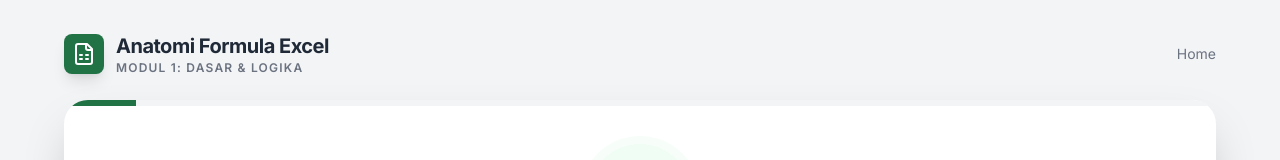
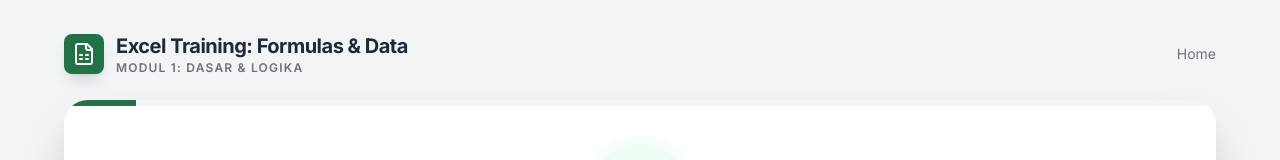
Before and after one commit to bagusmur1997/Test, a React (Vite) app: page / in a window 1280 px wide. Shown: the top 160 px of the page. Built offline with nearby package versions, Linux system fonts and the light colour scheme.

Commit message:
Update 2

```diff
--- a/App.tsx
+++ b/App.tsx
@@ -33,7 +33,7 @@ const App: React.FC = () => {
                 <FileSpreadsheet className="text-white" size={24} />
             </div>
             <div>
-                <h1 className="text-xl font-bold text-gray-800 tracking-tight">Anatomi Formula Excel</h1>
+                <h1 className="text-xl font-bold text-gray-800 tracking-tight">Excel Training: Formulas & Data</h1>
                 <p className="text-xs text-gray-500 uppercase tracking-widest font-semibold">
                     {currentStep <= 9 ? 'Modul 1: Dasar & Logika' : 'Modul 2: Data & Laporan'}
                 </p>
--- a/index.html
+++ b/index.html
@@ -3,7 +3,7 @@
   <head>
     <meta charset="UTF-8" />
     <meta name="viewport" content="width=device-width, initial-scale=1.0" />
-    <title>Anatomi Formula Excel</title>
+    <title>Excel Training: Formulas & Data</title>
     <script src="https://cdn.tailwindcss.com"></script>
     <link href="https://fonts.googleapis.com/css2?family=Inter:wght@300;400;500;600;700&family=JetBrains+Mono:wght@400;500&display=swap" rel="stylesheet">
     <script>
```
